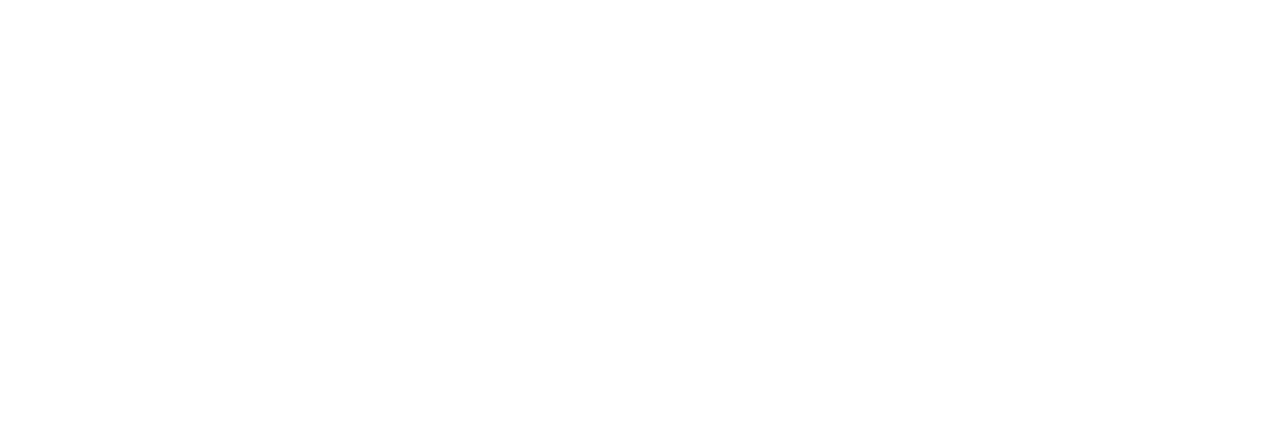
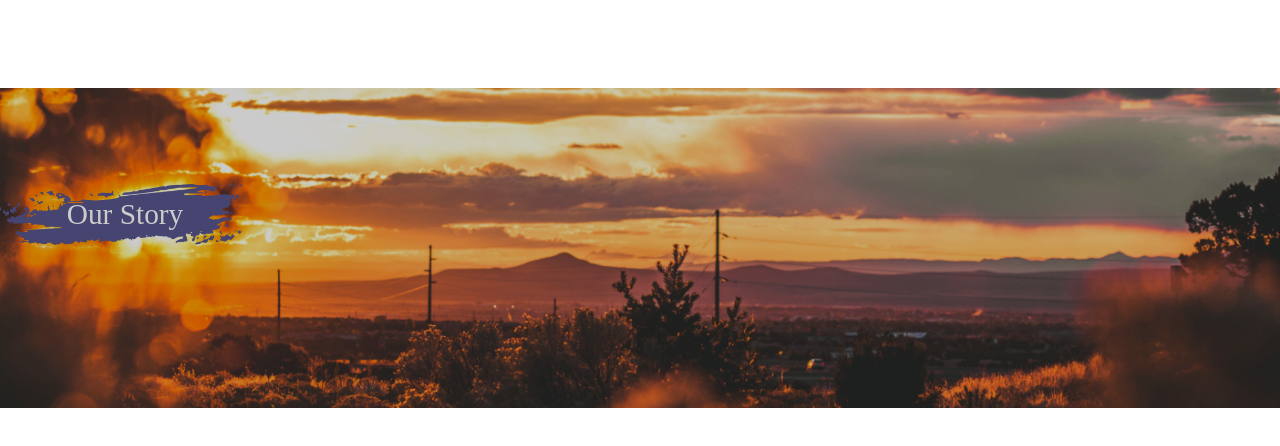
Before and after one commit to joshhobson95/crl-buildout, a React (Create React App) app: page /history in a window 1280 px wide. Before the commit this address had no page. Shown: the top 446 px of the page. Built offline with nearby package versions, Linux system fonts and the light colour scheme; a web font is replaced by a local one.

Commit message:
start history page

```diff
--- a/src/App.js
+++ b/src/App.js
@@ -2,6 +2,7 @@
 import { Route,Routes } from 'react-router-dom';
 import Home from './components/Home/Home';
 import Team from './components/Team/Team';
+import History from './components/History/History';
 
 function App() {
   return (
@@ -9,7 +10,8 @@
     <div className="App">
       <Routes>
         <Route path='/' element={<Home />}/>
-        <Route path='/team' element={<Team/>}/>
+        <Route path='/team' element={<Team />}/>
+        <Route path='/history' element={<History />}/>
       </Routes>
 
     </div>
--- /dev/null
+++ b/src/components/History/History.css
@@ -0,0 +1,37 @@
+.history_outer_container{
+    display: flex;
+    justify-content: center;
+    flex-direction: column;
+    padding-top: 11vh;
+}
+.history_image_top{
+    display: flex;
+    justify-content: center;
+    flex-direction: column;
+}
+.sunset{
+    width: 100vw;
+}
+.sunset_image{
+    background-image: url(../../assets/sunset.jpg);
+    background-size: cover;
+    background-position: center;
+    width: 100vw;
+    height: 40vh;
+    filter: brightness(80%);
+}
+.our_story{
+    background-image: url(../../assets/paint/purpledefined.png);
+    background-size: contain;
+    background-repeat: no-repeat;
+    background-position: center;
+    width: 250px;
+    text-align: center;
+    margin-top: 5rem;
+
+}
+.our_story h2{
+    padding: 2rem;
+    color:white;
+    font-size: 22pt;
+}
--- /dev/null
+++ b/src/components/History/History.js
@@ -0,0 +1,21 @@
+import React from 'react'
+import './History.css'
+
+
+function History() {
+  return (
+  <div className='history_outer_container'>
+
+        <div className='history_image_top'>
+        <div className='sunset_image'>
+            <div className='our_story'>
+            <h2>Our Story</h2>
+            </div>
+        </div>
+        </div>
+
+</div>
+  )
+}
+
+export default History
```
Also changed, not shown: src/assets/paint/purpledefined.png (added), src/assets/sunset.jpg (added).
